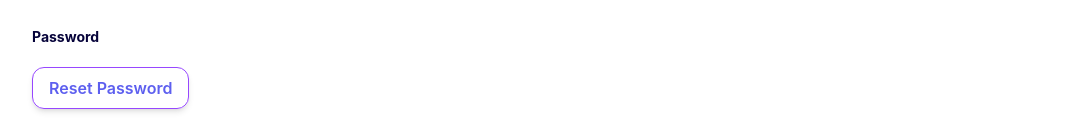
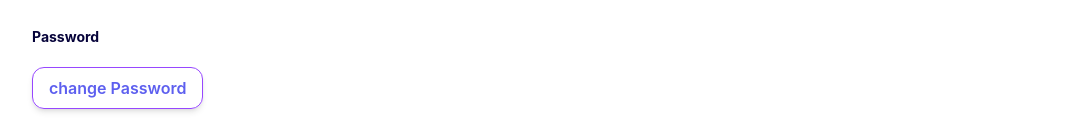
Before and after one commit to ToEzBit/dev-cat-web, a React (Create React App) app: page /profile in a window 1280 px wide. Shown: the part 787-922 px from the top of the page, without its empty margins (96-1183 px from the left). Built offline with nearby package versions, Linux system fonts and the light colour scheme.

Commit message:
style:UI Profile

```diff
--- a/src/components/navbars/NavbarHome.jsx
+++ b/src/components/navbars/NavbarHome.jsx
@@ -1,5 +1,4 @@
 import React, { useState } from 'react';
-import { useNavigate } from 'react-router-dom';
 import { useContext } from 'react';
 import { AuthContext } from '../../contexts/AuthContext';
 import { Link } from 'react-router-dom';
@@ -124,7 +123,10 @@ function NavbarHome() {
               <li>
                 <div className="justify-between">
                   <Link to="/profile">Profile</Link>
-                  <span className="badge">New</span>
+
+                  <Link to="/profile">
+                    <span className="badge">New</span>
+                  </Link>
                 </div>
               </li>
               <li>
--- a/src/pages/EditProfilePage.jsx
+++ b/src/pages/EditProfilePage.jsx
@@ -1,7 +1,12 @@
 import React from 'react';
+import { useNavigate } from 'react-router-dom';
 import ProfilePic from '../asset/image/ProfilePic.png';
 
 function EditProfilePage() {
+  const navigate = useNavigate();
+  const handleChangePassword = () => {
+    navigate('/change-password');
+  };
   return (
     <div className="max-w-screen-lg mx-auto">
       <div className="flex flex-col">
@@ -12,12 +17,15 @@ function EditProfilePage() {
         <div className="flex justify-center">
           <img src={ProfilePic} />
         </div>
+        {/* ========================================================= image Profile ======================================================*/}
+
         <div className="flex justify-center py-3">
           <button className="bg-transparent hover:bg-[#E8E7FF] text-[#5D5FEF] font-semibold hover:text-[#06033A] py-2 px-4 border border-[#9747FF] hover:border-transparent rounded-xl shadow-md ">
             Edit Profile
           </button>
         </div>
-        <div cla>
+        {/* ========================================================= button edit Profile ======================================================*/}
+        <div>
           <div className="  py-3">
             <label className="block text-[#06033A]   text-sm font-bold mb-2 text-sm">
               Username
@@ -61,6 +69,7 @@ function EditProfilePage() {
               type="text"
               placeholder="Input Email"
             />
+            {/* ========================================================= input detail Profile ======================================================*/}
           </div>
           <div className="  py-3">
             <label className="block text-[#06033A]   text-sm font-bold mb-2 text-sm ">
@@ -68,10 +77,14 @@ function EditProfilePage() {
             </label>
           </div>
           <div className="pb-3">
-            <button className="bg-transparent hover:bg-[#E8E7FF] text-[#5D5FEF] font-semibold hover:text-[#06033A] py-2 px-4 border border-[#9747FF] hover:border-transparent rounded-xl shadow-md  ">
-              Reset Password
+            <button
+              className="bg-transparent hover:bg-[#E8E7FF] text-[#5D5FEF] font-semibold hover:text-[#06033A] py-2 px-4 border border-[#9747FF] hover:border-transparent rounded-xl shadow-md  "
+              onClick={handleChangePassword}
+            >
+              change Password
             </button>
           </div>
+          {/* ========================================================= change Password ======================================================*/}
           <div className="flex flex-col  flex-auto text-[#5D5FEF] text-center  px-4 py-2 m-2 gap-1 my-2 mx-5 rounded-lg ">
             <button className="bg-transparent hover:bg-[#E8E7FF] text-[#5D5FEF] font-semibold hover:text-[#06033A] py-2 px-4 border border-[#9747FF] hover:border-transparent rounded-xl shadow-md ">
               Submit
```
